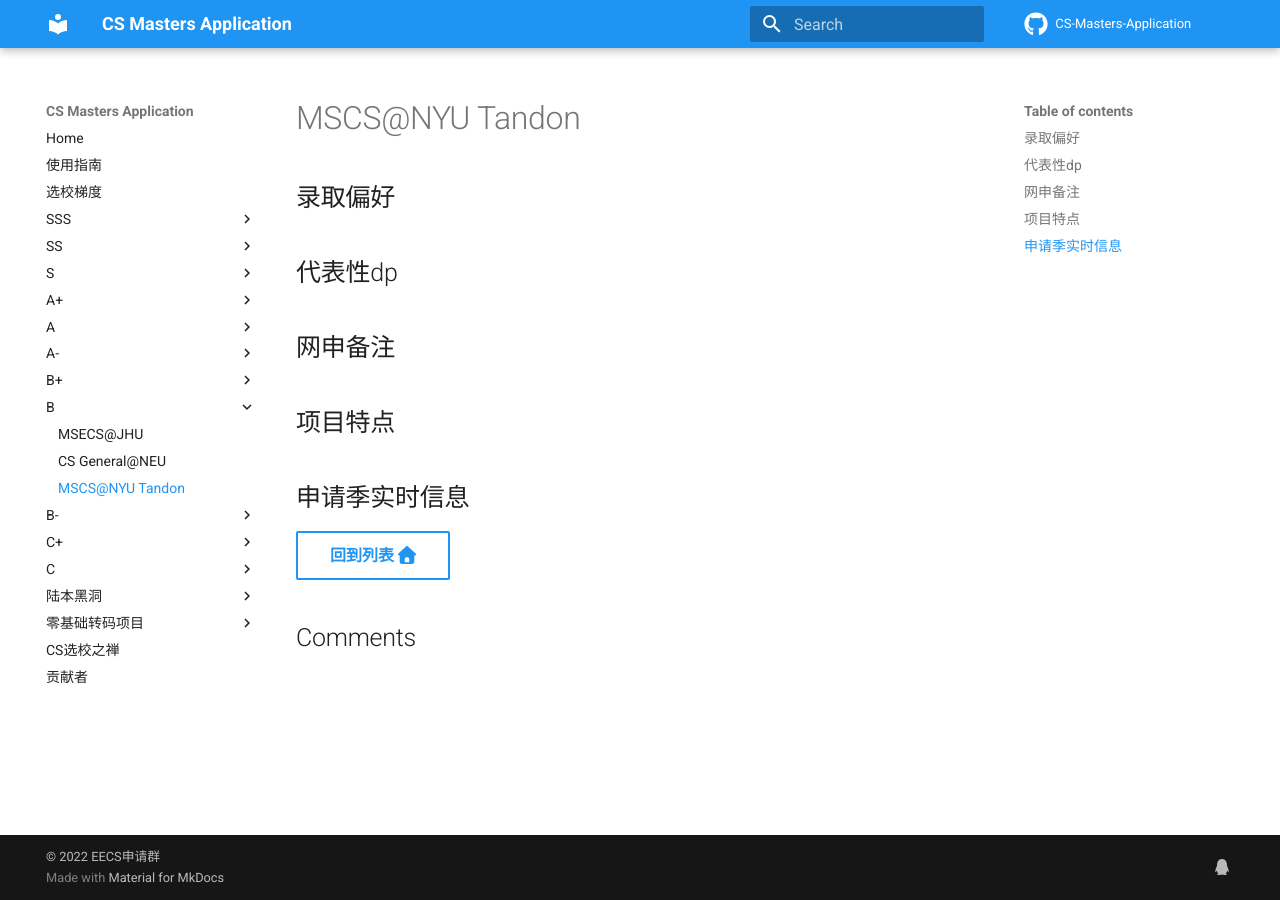
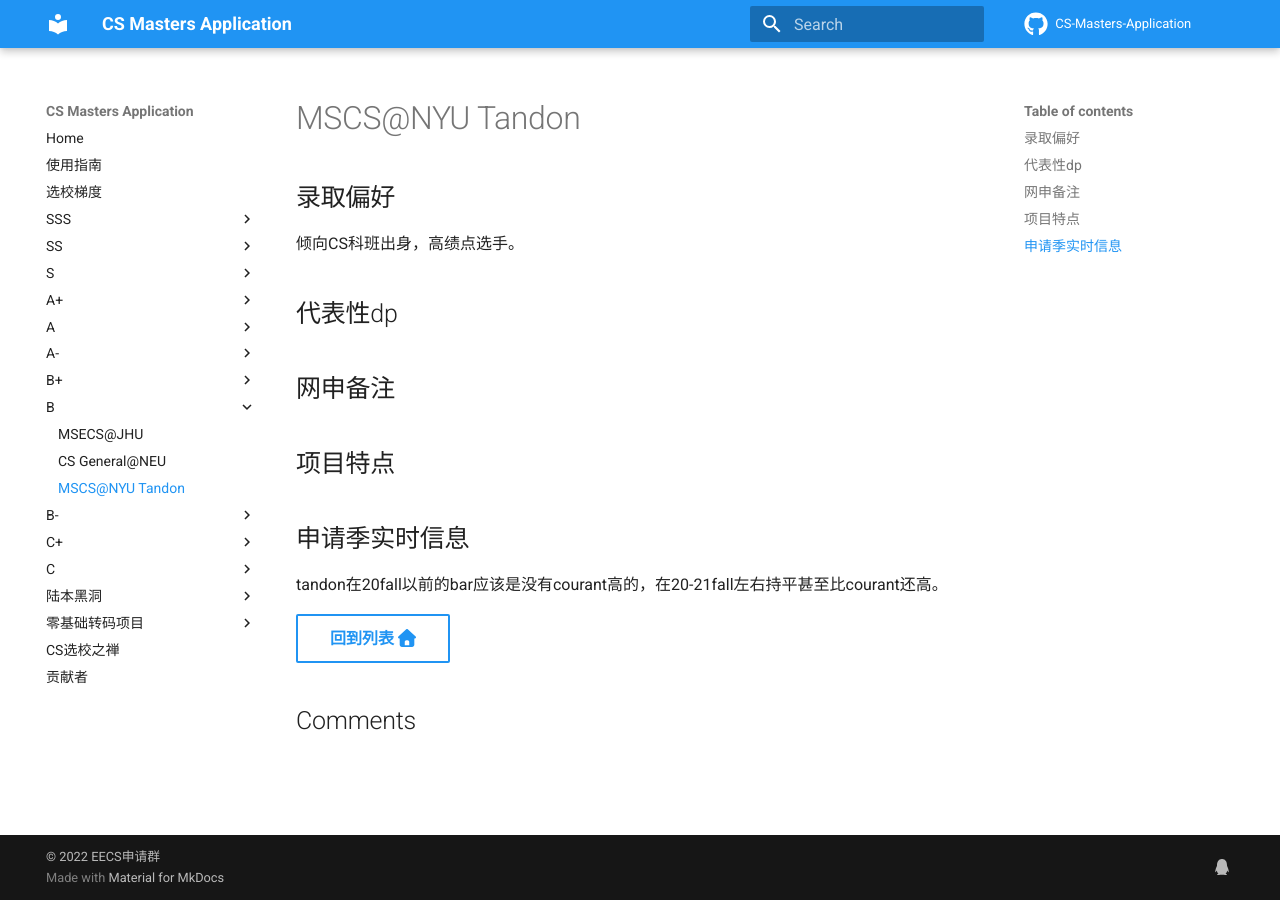
Before and after one commit to opencsapp/opencsapp.github.io, an MkDocs documentation site: the page built from docs/MSCS@NYU Tandon.md, in a window 1280 px wide. Built offline with MkDocs 1.6.1 and Material for MkDocs 9.7.7, drawn with Linux system fonts in a browser that asks for light colours; comment, search, counter and statistics services are not loaded.

Commit message:
Update MSCS@NYU Tandon

```diff
--- a/docs/MSCS@NYU Tandon.md
+++ b/docs/MSCS@NYU Tandon.md
@@ -1,4 +1,5 @@
 ## 录取偏好
+倾向CS科班出身，高绩点选手。
 
 ## 代表性dp
 
@@ -7,5 +8,6 @@
 ## 项目特点
 
 ## 申请季实时信息
+tandon在20fall以前的bar应该是没有courant高的，在20-21fall左右持平甚至比courant还高。
 
 [回到列表 :fontawesome-solid-house:](选校梯度.md){ .md-button }
```
